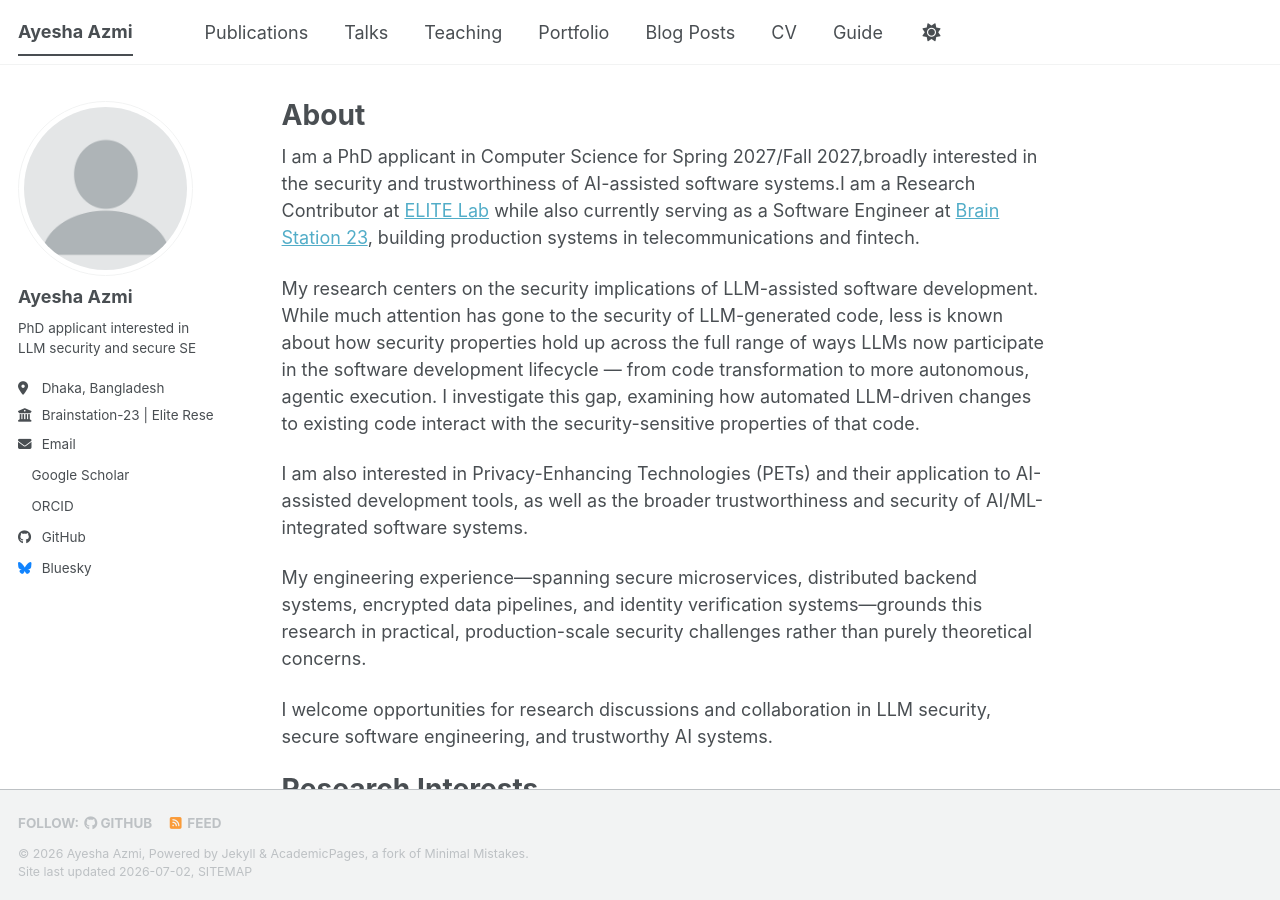
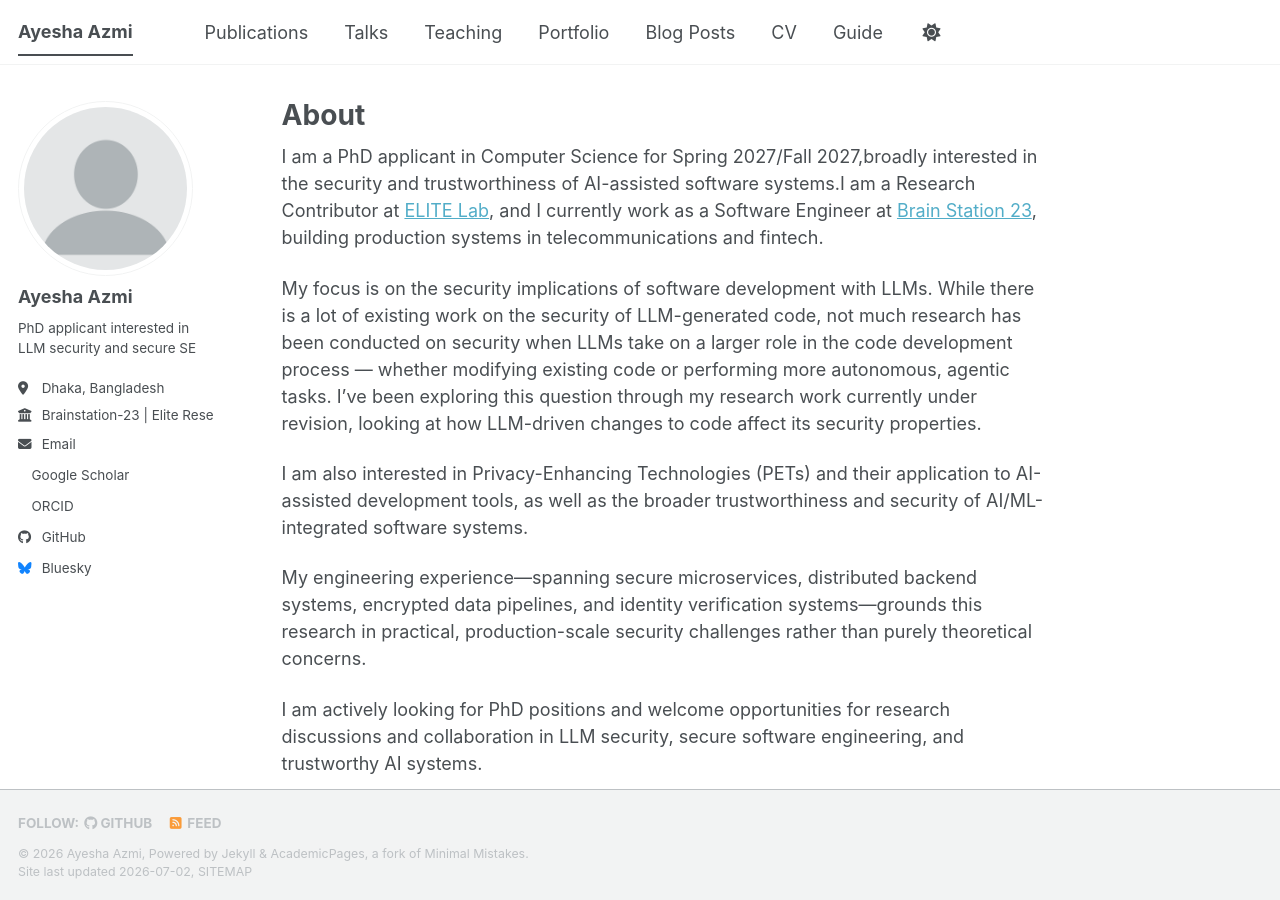
Before and after one commit to azmiayesha/azmiayesha.github.io, a Jekyll site: the page built from _pages/about.md, in a window 1280 px wide and 900 px high. Built offline with Jekyll 4.4.1, drawn with Linux system fonts in a browser that asks for light colours; a style sheet for code colours, icons or effects is not loaded.

Commit message:
Update about.md

```diff
--- a/_pages/about.md
+++ b/_pages/about.md
@@ -8,17 +8,15 @@ redirect_from:
 ---
 
 I am a PhD applicant in Computer Science for Spring 2027/Fall 2027,broadly interested in the security and trustworthiness of AI-assisted software
-systems.I am a Research Contributor at [ELITE Lab](https://web.elitelab.ai/) while also currently serving as a Software Engineer at [Brain Station 23](https://brainstation-23.com/), building production systems in telecommunications and fintech.
+systems.I am a Research Contributor at [ELITE Lab](https://web.elitelab.ai/), and I currently work as a  Software Engineer at [Brain Station 23](https://brainstation-23.com/), building production systems in  telecommunications and fintech.
 
-My research centers on the security implications of LLM-assisted software development. While much attention has gone to the security of LLM-generated code, less is known about how security properties hold up across the full range of ways LLMs now participate in the software development lifecycle — from code transformation to more autonomous, agentic execution. I investigate this gap, examining how automated LLM-driven changes to existing code interact with the security-sensitive properties of that
-code.
+My focus is on the security implications of software development with LLMs. While there is a lot of existing work on the security of LLM-generated code, not much research has been conducted on security when LLMs take on a larger role in the code development process — whether modifying existing code or performing more autonomous, agentic tasks. I've been exploring this question through my research work currently under revision, looking at how LLM-driven changes to code affect its security properties.
 
 I am also interested in Privacy-Enhancing Technologies (PETs) and their application to AI-assisted development tools, as well as the broader trustworthiness and security of AI/ML-integrated software systems.
 
 My engineering experience—spanning secure microservices, distributed backend systems, encrypted data pipelines, and identity verification systems—grounds this research in practical, production-scale security challenges rather than purely theoretical concerns.
 
-I welcome opportunities for research discussions and collaboration in LLM security, secure software engineering, and trustworthy AI systems.
-
+I am actively looking for PhD positions and welcome opportunities for research discussions and collaboration in LLM security, secure software engineering, and trustworthy AI systems.
 
 Research Interests
 ======
```
